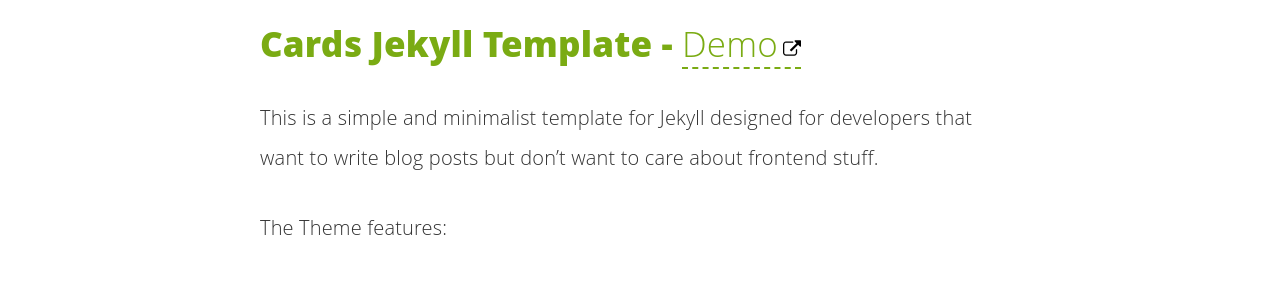
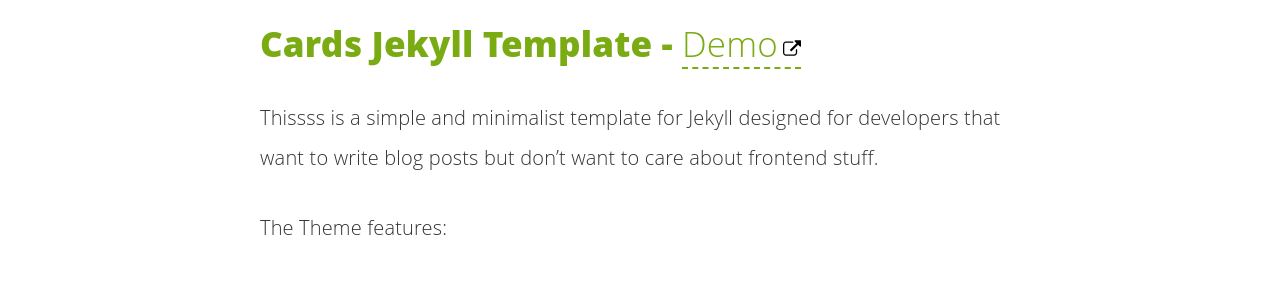
Before and after one commit to willianjusten/cards-jekyll-template, a Jekyll site: the page built from _posts/2016-05-08-how-to-use.md, in a window 1280 px wide and 900 px high, scrolled down 380 px. Shown: the part 156-454 px from the top of the window. Built offline with Jekyll 4.4.1, drawn with Linux system fonts in a browser that asks for light colours; comment, search, counter and statistics services are not loaded.

```diff
--- /dev/null
+++ b/Gemfile
@@ -0,0 +1,2 @@
+source 'http://rubygems.org'
+gem 'github-pages'
--- a/_config.yml
+++ b/_config.yml
@@ -1,7 +1,7 @@
 # Site settings
 title: Willian Justen - Desenvolvedor Front End
 description: A blog about lorem ipsum dolor sit amet
-baseurl: "/cards-jekyll-template" # the subpath of your site, e.g. /blog
+baseurl: "/blog" # the subpath of your site, e.g. /blog
 url: "https://willianjusten.com.br" # the base hostname & protocol for your site e.g. http://willianjusten.com.br
 
 # User settings
--- a/_posts/2016-05-08-how-to-use.md
+++ b/_posts/2016-05-08-how-to-use.md
@@ -1,6 +1,6 @@
 ---
 layout: post
-title: "How to Use"
+title: "How to Userr"
 date: 2016-05-08 20:35:48
 image: '/assets/img/'
 description: 'How to use this template'
@@ -16,7 +16,7 @@ introduction: 'How to use this template'
 
 ## Cards Jekyll Template - [Demo](http://willianjusten.com.br/cards-jekyll-template)
 
-This is a simple and minimalist template for Jekyll designed for developers that want to write blog posts but don't want to care about frontend stuff.
+Thissss is a simple and minimalist template for Jekyll designed for developers that want to write blog posts but don't want to care about frontend stuff.
 
 The Theme features:
 
```
Also changed, not shown: Gemfile.lock (added).
